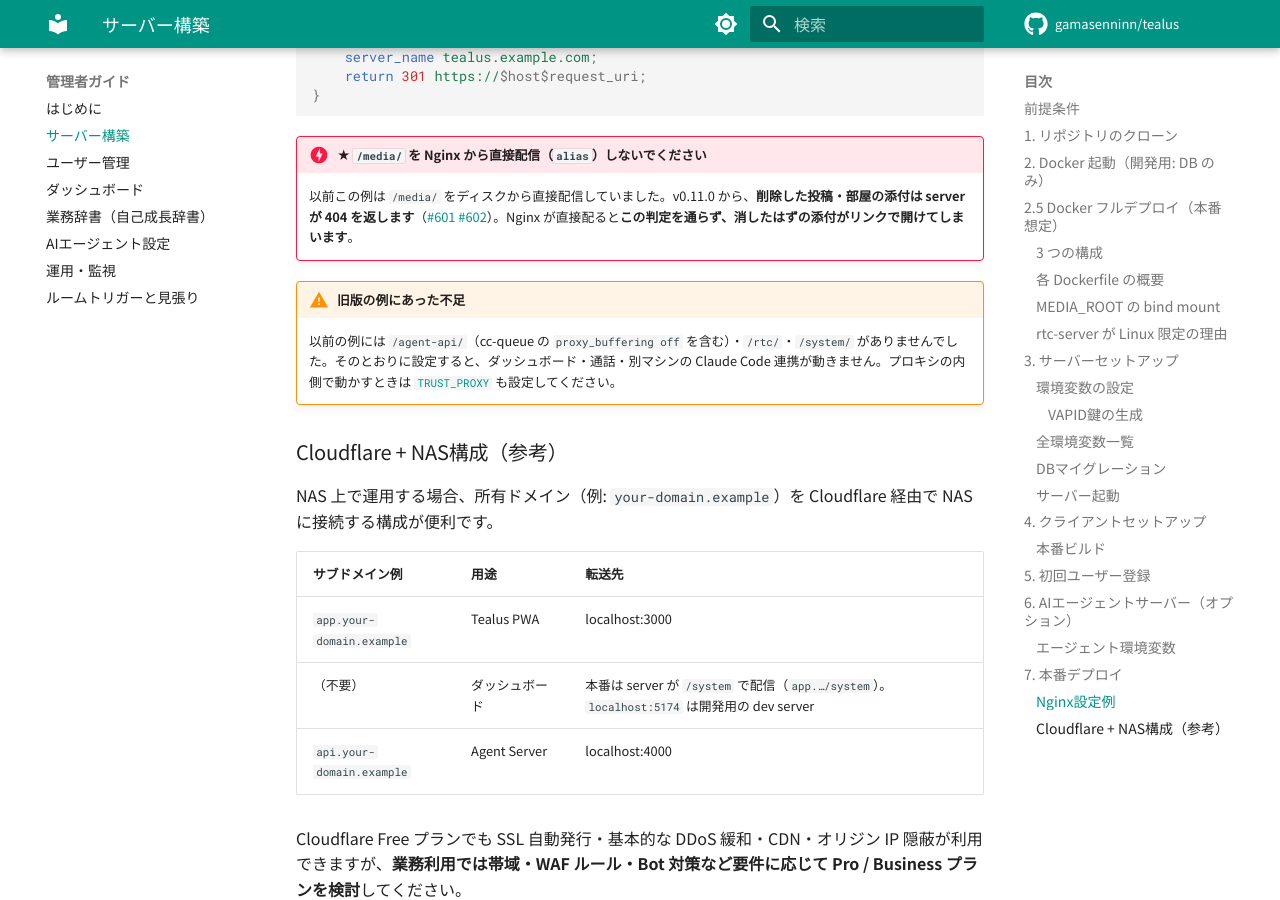
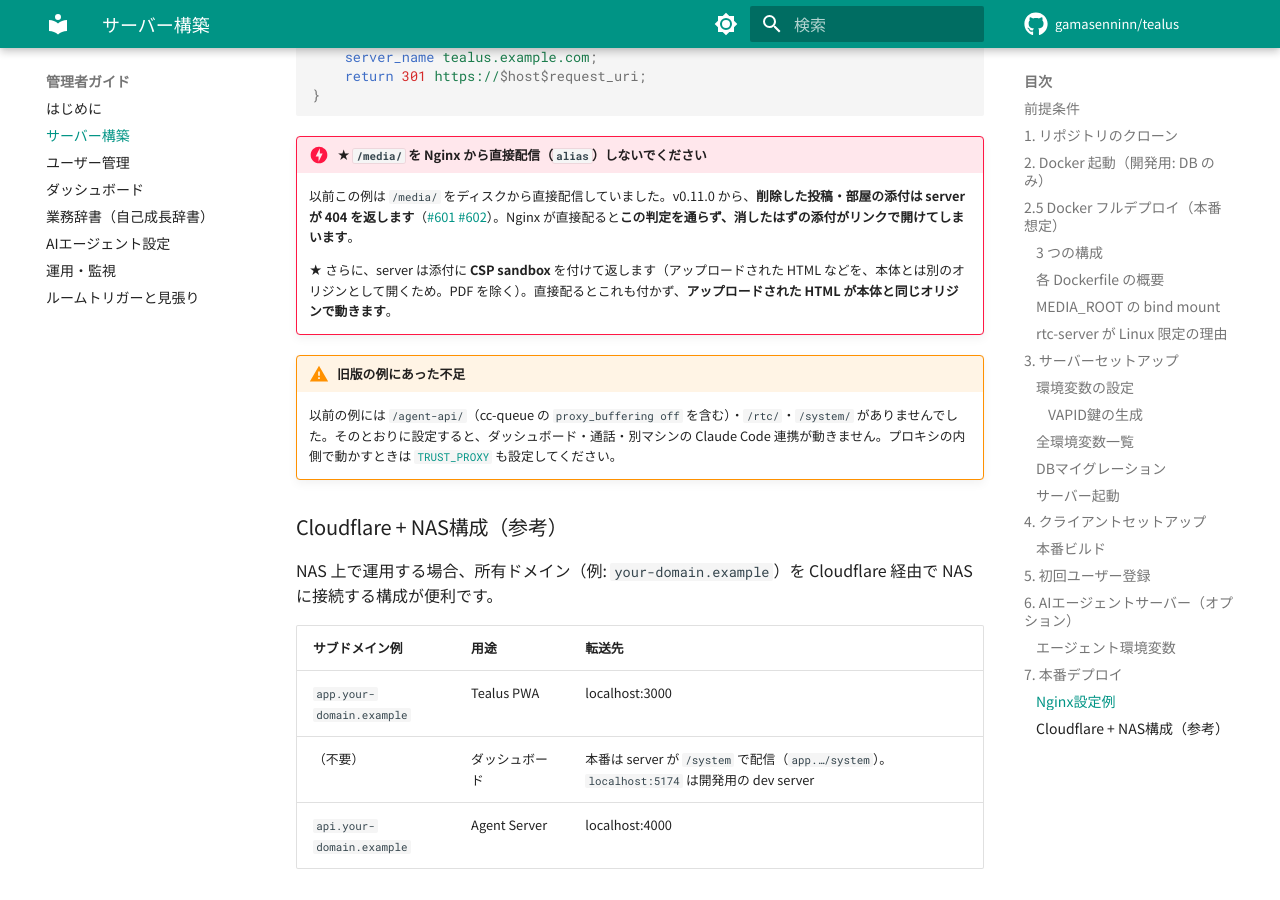
Before and after one commit to gamasenninn/tealus-docs, an MkDocs documentation site: the page built from docs/admin/server-setup.md, in a window 1280 px wide and 900 px high, scrolled down 11621 px. Built offline with MkDocs 1.6.1 and Material for MkDocs 9.7.7, drawn with Linux system fonts in a browser that asks for light colours; comment, search, counter and statistics services are not loaded.

Commit message:
Nginx の /media/ 直配信の注意に CSP sandbox が付かないことを足す
本体班の指摘 (10-15 23:01)。mediaStatic.mts は添付に CSP sandbox を付けて返す
(PDF 以外)。alias で直接配るとこれも付かず、アップロードした HTML が本体と
同じオリジンで動く。

Co-Authored-By: Claude Opus 5.5 <noreply@anthropic.com>

```diff
--- a/docs/admin/server-setup.md
+++ b/docs/admin/server-setup.md
@@ -363,6 +363,8 @@ server {
 !!! danger "★ `/media/` を Nginx から直接配信（`alias`）しないでください"
     以前この例は `/media/` をディスクから直接配信していました。v0.11.0 から、**削除した投稿・部屋の添付は server が 404 を返します**（[#601](https://github.com/gamasenninn/tealus/issues/601) [#602](https://github.com/gamasenninn/tealus/issues/602)）。Nginx が直接配ると**この判定を通らず、消したはずの添付がリンクで開けてしまいます**。
 
+    ★ さらに、server は添付に **CSP sandbox** を付けて返します（アップロードされた HTML などを、本体とは別のオリジンとして開くため。PDF を除く）。直接配るとこれも付かず、**アップロードされた HTML が本体と同じオリジンで動きます**。
+
 !!! warning "旧版の例にあった不足"
     以前の例には `/agent-api/`（cc-queue の `proxy_buffering off` を含む）・`/rtc/`・`/system/` がありませんでした。そのとおりに設定すると、ダッシュボード・通話・別マシンの Claude Code 連携が動きません。プロキシの内側で動かすときは [`TRUST_PROXY`](#all-env) も設定してください。
 
```
